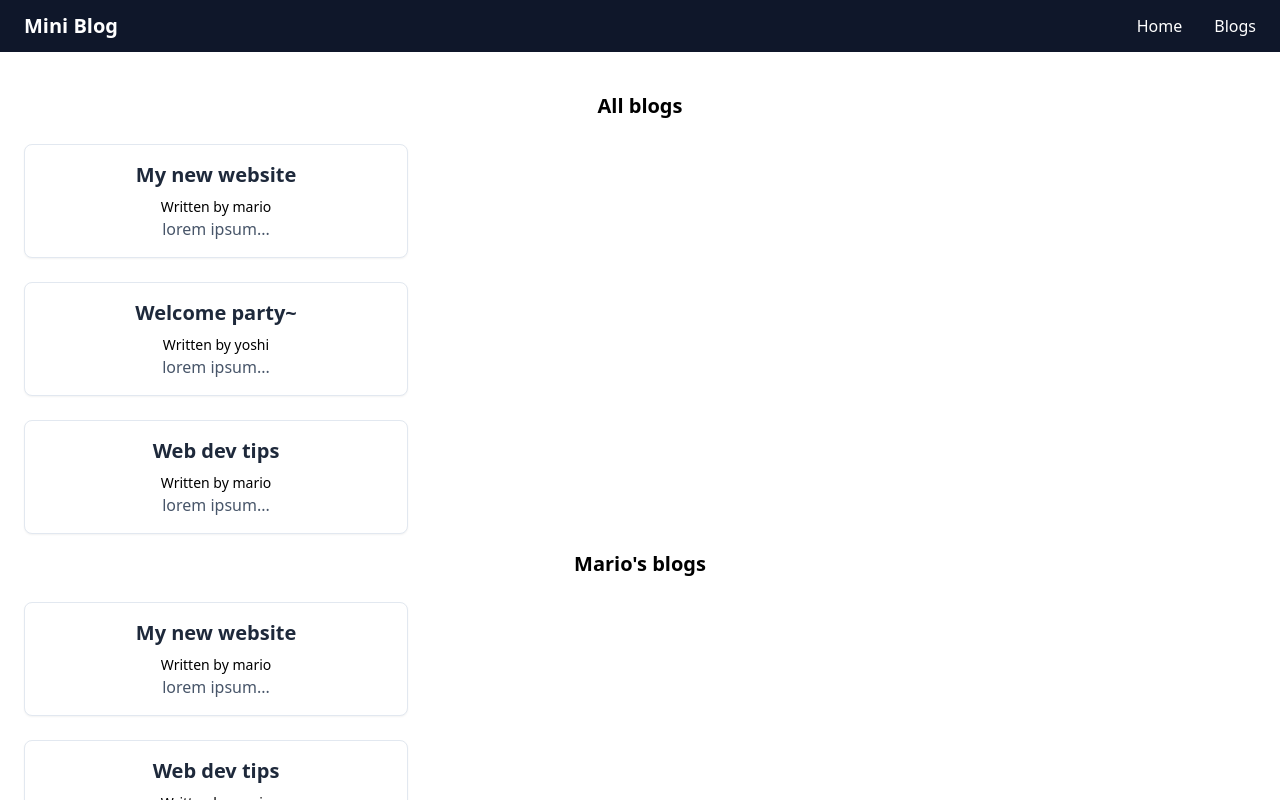
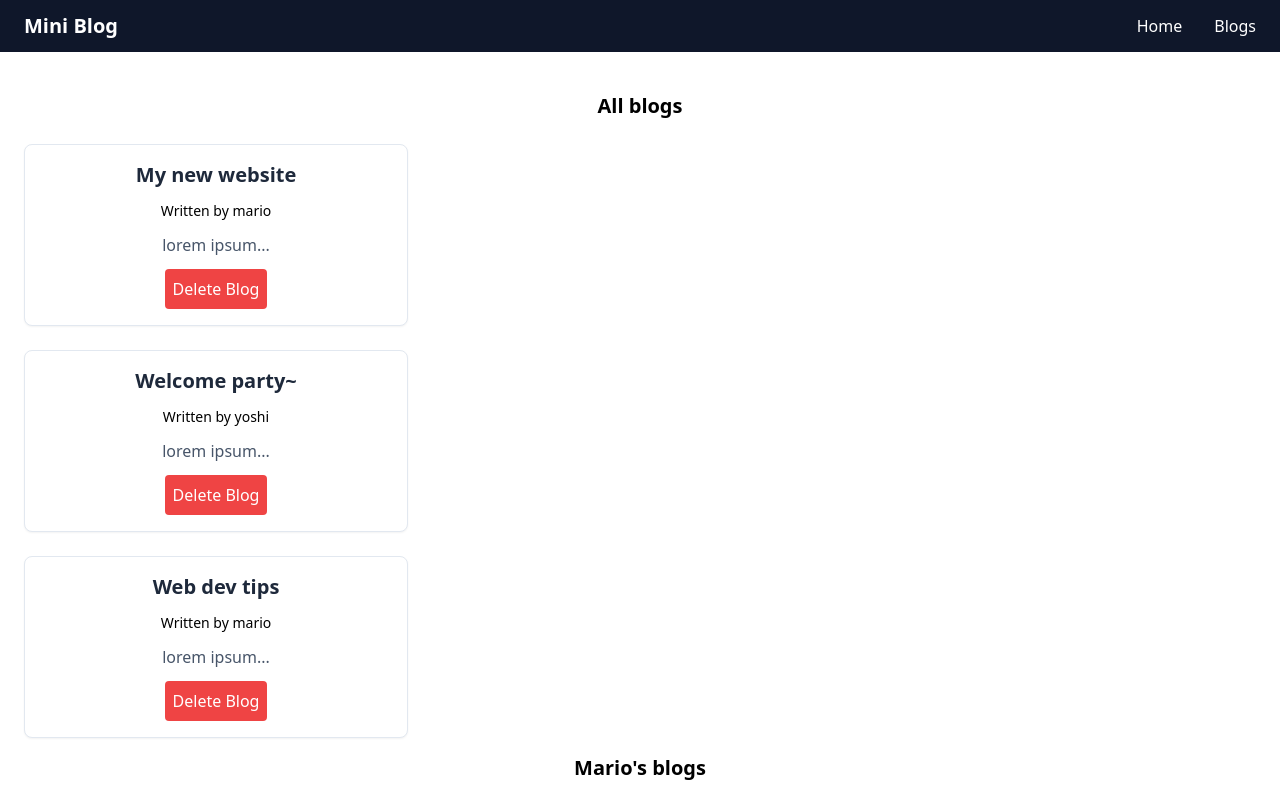
Before and after one commit to czedrixb/react-practice, a React (Create React App) app: page / in a window 1280 px wide. Shown: the top 800 px of the page. Built offline with nearby package versions, Linux system fonts and the light colour scheme.

Commit message:
added useEffect

```diff
--- a/src/components/BlogList.js
+++ b/src/components/BlogList.js
@@ -1,4 +1,4 @@
-const Bloglist = ({ blogs, title }) => {
+const Bloglist = ({ blogs, title, handleDelete }) => {
   return (
     <div>
       <div className="text-xl font-bold">{title}</div>
@@ -7,7 +7,7 @@ const Bloglist = ({ blogs, title }) => {
           key={blog.id}
           className="relative flex flex-col mt-6 bg-white shadow-sm border border-slate-200 rounded-lg w-96 hover:border-slate-300 hover:shadow-md rounded-lg transition-all cursor-pointer"
         >
-          <div className="p-4">
+          <div className="p-4 space-y-3">
             <h5 className="mb-2 text-slate-800 text-xl font-semibold">
               {blog.title}
             </h5>
@@ -15,6 +15,12 @@ const Bloglist = ({ blogs, title }) => {
             <p className="text-slate-600 leading-normal font-light">
               {blog.body}
             </p>
+            <button
+              onClick={() => handleDelete(blog.id)}
+              className="bg-red-500 hover:bg-red-700 text-white rounded p-2"
+            >
+              Delete Blog
+            </button>
           </div>
         </div>
       ))}
--- a/src/components/Navbar.js
+++ b/src/components/Navbar.js
@@ -36,9 +36,9 @@ const Navbar = () => {
               <svg
                 className="w-6 h-6 text-white"
                 fill="none"
-                stroke-linecap="round"
-                stroke-linejoin="round"
-                stroke-width="2"
+                strokeLinecap="round"
+                strokeLinejoin="round"
+                strokeWidth="2"
                 viewBox="0 0 24 24"
                 stroke="currentColor"
               >
--- a/src/pages/Home.js
+++ b/src/pages/Home.js
@@ -1,4 +1,4 @@
-import { useState } from "react";
+import { useState, useEffect } from "react";
 import Bloglist from "../components/BlogList";
 
 const Home = () => {
@@ -8,9 +8,19 @@ const Home = () => {
     { title: "Web dev tips", body: "lorem ipsum...", author: "mario", id: 3 },
   ]);
 
+  const handleDelete = (id) => {
+    const newBlogs = blogs.filter((blog) => blog.id !== id);
+    setBlogs(newBlogs);
+  };
+
+  useEffect(() => {
+    console.log("use effect ran");
+    console.log(blogs);
+  }, []);
+
   return (
     <div className="flex flex-col space-y-4">
-      <Bloglist blogs={blogs} title="All blogs" />
+      <Bloglist blogs={blogs} title="All blogs" handleDelete={handleDelete} />
       <Bloglist
         blogs={blogs.filter((blog) => blog.author === "mario")}
         title="Mario's blogs"
```
